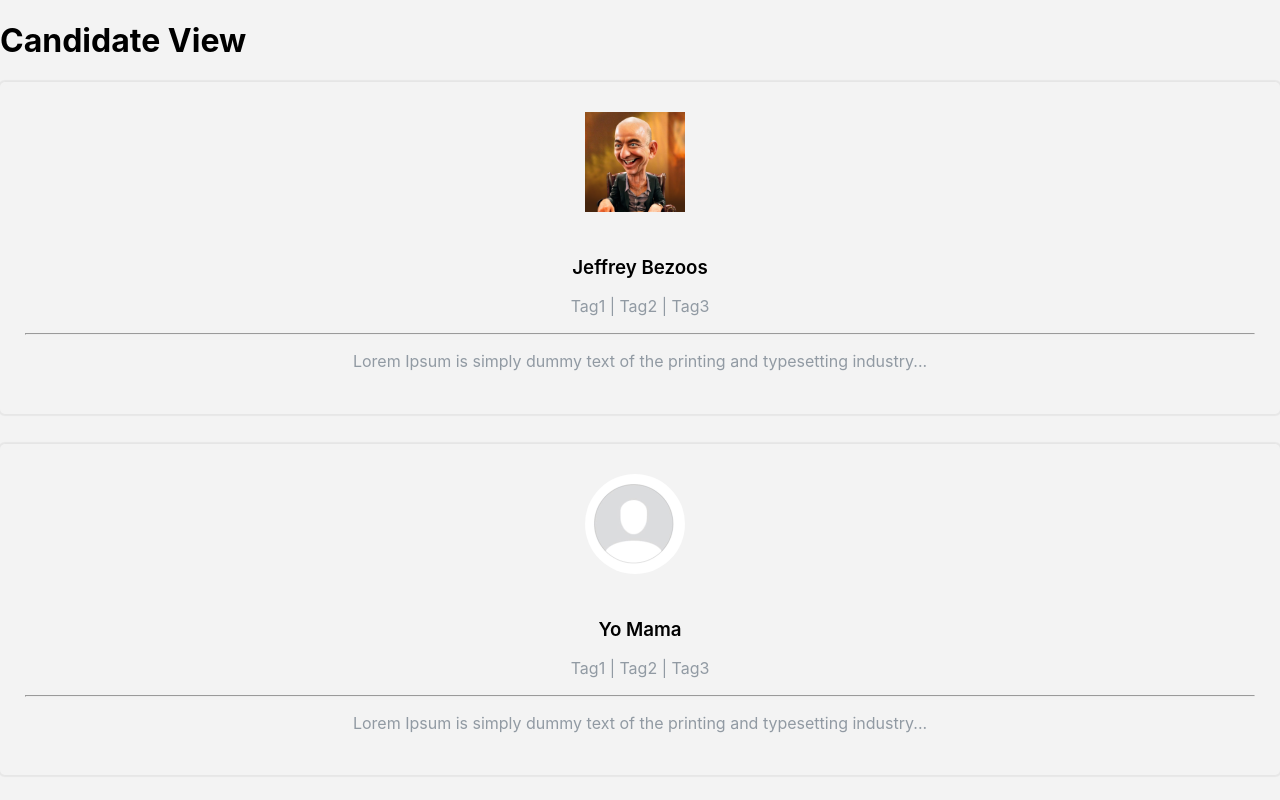
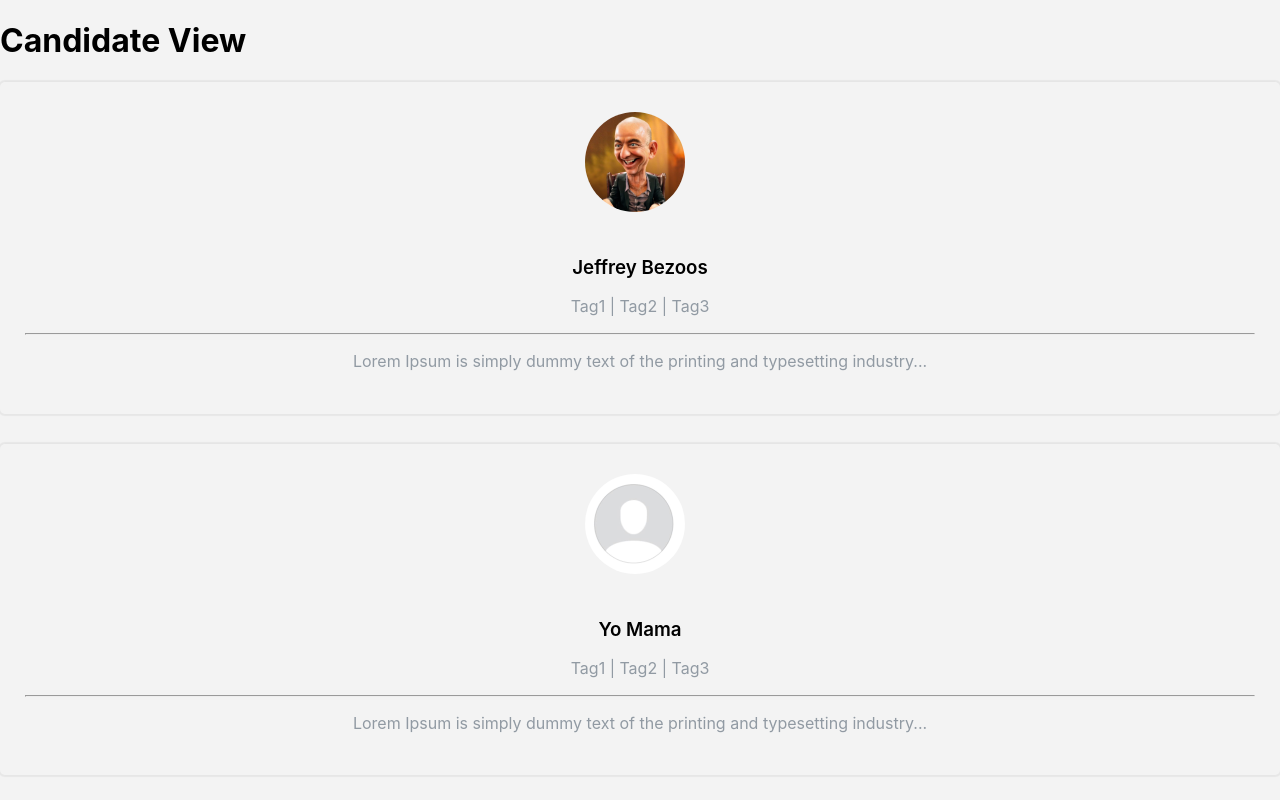
Before and after one commit to chris-menz/phe-frontend, a React (Create React App) app: page /candidateView in a window 1280 px wide. Shown: the top 800 px of the page. Built offline with nearby package versions, Linux system fonts and the light colour scheme.

Commit message:
Update candidate_frames.jsx

```diff
--- a/src/components/candidate_frames.jsx
+++ b/src/components/candidate_frames.jsx
@@ -11,12 +11,12 @@
 
 	   <Container>
 	    <Row>
-	        <div class="col-md-4">
+	        <Col xs={4}>
 	            <div class="card user-card">
 
 	                <div class="card-block">
 	                    <div class="user-image">
-	                        <img src={jeff_winner}/>
+	                        <img src={jeff_winner} class="img-radius" alt="User-Profile-Image"/>
 	                    </div>
 	                    <h3 class="f-w-600 m-t-25 m-b-10">Jeffrey Bezoos</h3>
 	                    <p class="text-muted">Tag1 | Tag2 | Tag3</p>
@@ -26,7 +26,7 @@
 	                    <p class="m-t-15 text-muted">Lorem Ipsum is simply dummy text of the printing and typesetting industry...</p>
 	                </div>
 	            </div>
-	        </div>
+	        </Col>
 
 	        <div class="col-md-4">
 	            <div class="card user-card">
```
